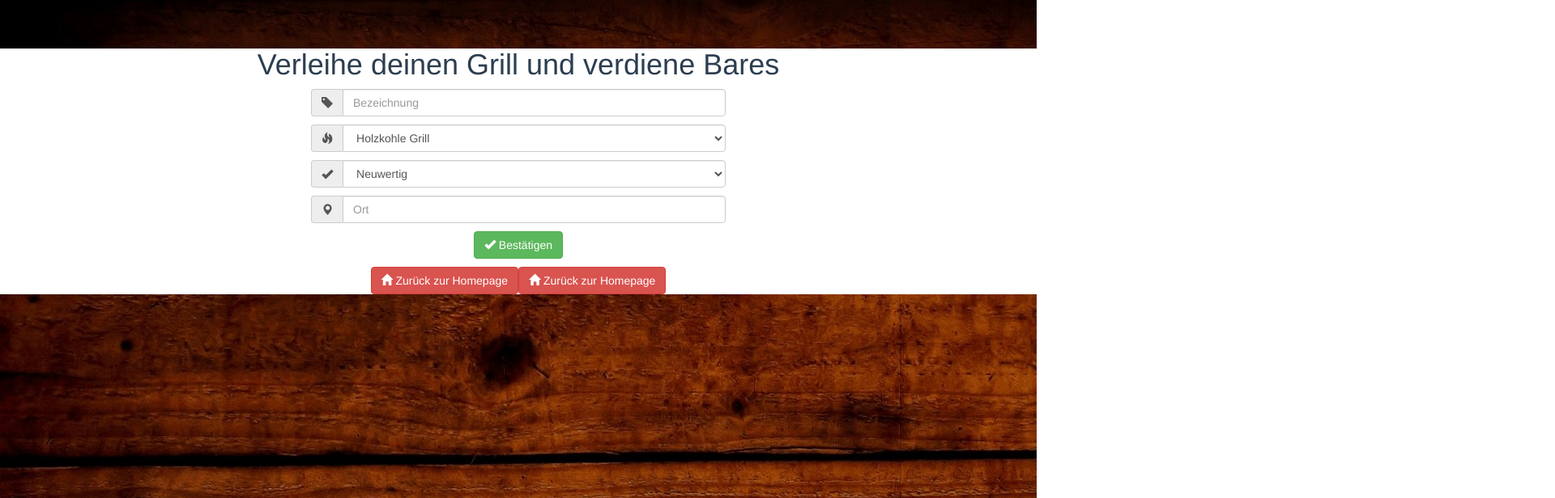
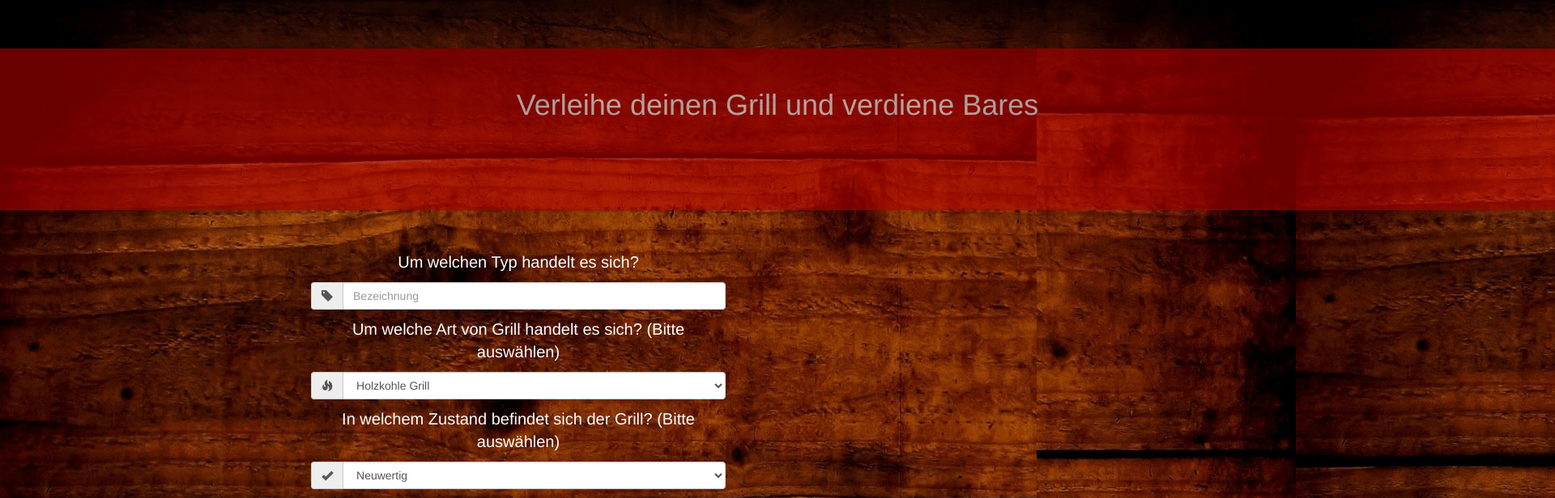
Before and after one commit to kaank1905/uberbecue, a Vue app: page /#/Create in a window 1280 px wide. Before the commit this address led to /#/create. Shown: the top 616 px of the page at 81% size, 1920 px wide, since content can reach past the window. Built offline with nearby package versions, Linux system fonts and the light colour scheme.

Commit message:
Generelle CSS Überarbeitung des Files create.vue
Neues ansprechenderes Design des Create.vue

```diff
--- a/src/components/Create.vue
+++ b/src/components/Create.vue
@@ -1,18 +1,32 @@
 <template>
+
+
+
   <div class="Create">
-    <h1>{{ msg }}</h1>
+
+      <div class ="container">
+        <div class ="block">
+          <div class ="header">
+            <h1>{{ msg }}</h1>
+          </div>
+        </div>
+      </div>
+
 
 
 
 
 
     <form id="form" method="POST" action="http://localhost:3000/api/Grills"> <!-- post of form to api listening at port 3000 -->
+              {{typ}}
+      <p></p>
       <div class="input-group">
         <span class="input-group-addon"><i class="glyphicon glyphicon-tag"></i></span>
         <input id="Bezeichnung" v-model="info.Bezeichnung" type="text" name="Bezeichnung" class="form-control" placeholder="Bezeichnung">
       </div>
       <p></p>
-
+              {{art}}
+      <p></p>
             <div class="input-group">  <!-- div container containing grill options-->
           <span class="input-group-addon"><i class="glyphicon glyphicon-fire"></i></span>
                 <select class="form-control" id="Art" name="Art">
@@ -23,7 +37,8 @@
                   </select> <!-- different option of grills to choose from -->
                   </div>
           <p></p>
-
+              {{zustand}}
+      <p></p>
             <div class="input-group">
           <span class="input-group-addon"><i class="glyphicon glyphicon-ok"></i></span>
                 <select class="form-control" id="Zustand" name="Zustand">
@@ -33,19 +48,28 @@
                   </select> <!-- different options for the grills to choose from -->
                   </div>
           <p></p>
-
+              {{ort}}
+      <p></p>
       <div class="input-group">
         <span class="input-group-addon"><i class="glyphicon glyphicon-map-marker"></i></span>
         <input id="Ort" v-model="info.Ort" type="text" name="Ort" class="form-control" placeholder="Ort">
       </div>
       <p></p>
+
+      <div class ="submit">
+
  <button type="submit" v-on:click="redirect" class="btn btn-success"><i class="glyphicon glyphicon-ok"></i> Bestätigen</button>
+      </div>
     </form>
 
+
 <p></p>
+
+    <div class ="back">
  <button type="button" class="btn btn-danger" v-on:click="redirect"><i class="glyphicon glyphicon-home"></i> Zurück zur Homepage</button>
 
  <button type="button" class="btn btn-danger" v-on:click="backHome"><i class="glyphicon glyphicon-home"></i> Zurück zur Homepage</button>
+    </div>
 
   </div>
 </template>
@@ -56,6 +80,10 @@ export default {
   data () {
     return {
       msg: 'Verleihe deinen Grill und verdiene Bares',
+      typ: 'Um welchen Typ handelt es sich?',
+      art: 'Um welche Art von Grill handelt es sich? (Bitte auswählen)',
+      zustand: 'In welchem Zustand befindet sich der Grill? (Bitte auswählen)',
+      ort: 'Wo kann man den Grill abholen?',
       info: {
         Art: '',
         Bezeichnung: '',
@@ -82,6 +110,10 @@ export default {
 h1, h2 {
   font-weight: normal;
 }
+h1 {
+  margin-bottom: 100px;
+
+}
 
 ul {
   list-style-type: none;
@@ -98,7 +130,47 @@ a {
 }
 form {
 
-margin-left: 30%;
-margin-right: 30%;
+  margin-left: 30%;
+  margin-right: 30%;
+  margin-top: 50px;
+  font-size: 20px;
 }
+  div.Create {
+
+    opacity: 1;
+    background-image: url(../assets/background.jpg);
+    color: white;
+
+  }
+  div.submit {
+    margin-top: 50px;
+  }
+  div.back {
+    margin-top: 25px;
+  }
+  div.container {
+    position: relative;
+    width: 1920px;
+    height: 200px;
+  }
+div.block {
+  background-color: #B00000;
+  filter: alpha(opacity=60);
+  /* IE */
+  -moz-opacity: 0.6;
+  /* Mozilla */
+  opacity: 0.6;
+  /* CSS3 */
+  position: absolute;
+  top: 0;
+  left: 0;
+  height: 100%;
+  width: 100%;
+}
+div.header {
+    margin-top: 50px;
+}
+
+
+
 </style>
```
